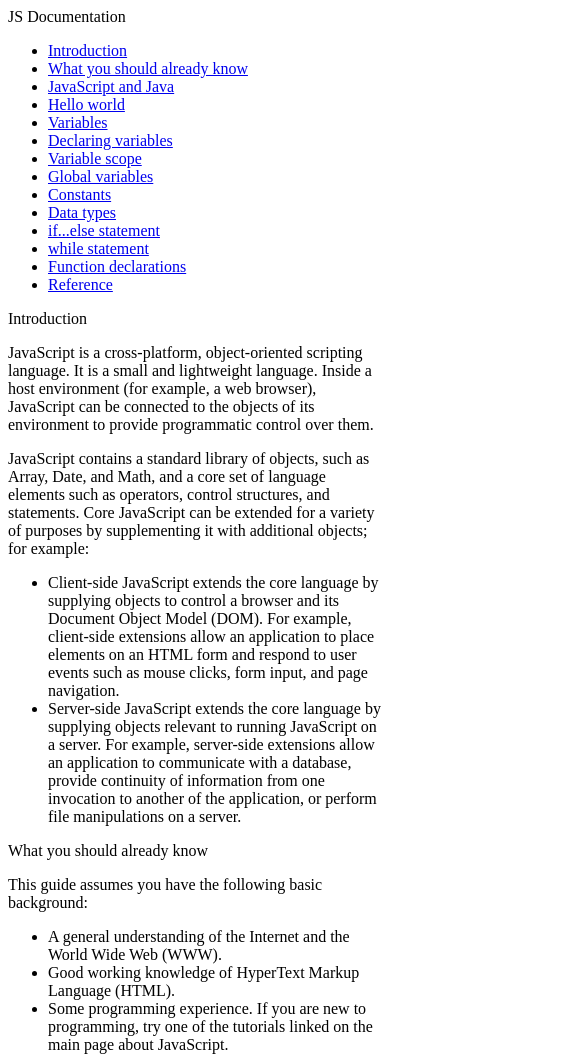
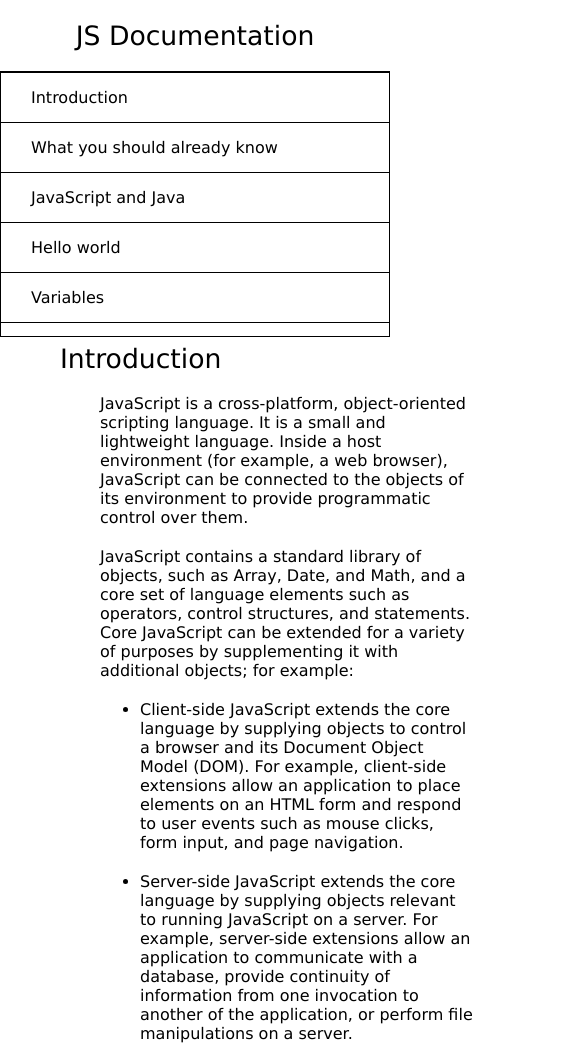
Before and after one commit to huyvk3110/Technical-Document-Page, a website: page public/index.html in a window 390 px wide. Shown: the top 1057 px of the page, 576 px wide, since content can reach past the window. Drawn offline with Linux system fonts and the light colour scheme.

Commit message:
Complete project

```diff
--- a/public/style.css
+++ b/public/style.css
@@ -0,0 +1,83 @@
+* {
+    font-family: 'Lucida Sans', 'Lucida Sans Regular', 'Lucida Grande', 'Lucida Sans Unicode', Geneva, Verdana, sans-serif;
+    margin: 0px;
+}
+
+nav header {
+    font-size: 20pt;
+    font-weight: normal;
+    padding: 20px 30px;
+}
+
+nav ul {
+    list-style: none;
+    padding: 0px;
+    height: 88%;
+    overflow-y: scroll;
+    overflow-x: hidden;
+}
+
+.nav-link {
+    border-top: solid black 1px;
+    padding: 15px 30px;
+}
+
+.nav-link a {
+    color: black;
+    text-decoration: none;
+}
+
+.main-section {
+    padding: 20px 30px;
+}
+
+.main-section header{
+    font-size: 20pt;
+    font-weight: normal;
+}
+
+.main-section p, .main-section article, .main-section li{
+    margin: 20px;
+}
+
+.main-section code {
+    display: block;
+    padding: 20px;
+    margin: 10px;
+    background: #f7f7f7;
+}
+
+#navbar {
+    position: fixed;
+    border-right: solid black 1px;
+    width: 300px;
+    height: 100%;
+    z-index: 1;
+}
+
+#main-doc {
+    position: absolute;
+    padding: 0px 320px;
+}
+
+@media only screen and (max-width: 800px) {
+    #navbar {
+        position: unset;
+        border: none;
+        width: 100%;
+        height: 300px;
+        margin: 0 auto;
+    }
+
+    nav header{
+        text-align: center;
+    }
+
+    nav ul {
+        border: solid black 1px;
+    }
+
+    #main-doc {
+        padding: 23px 30px;
+    }
+}
```
Also changed, not shown: public/index.html (+1 -1 lines).
